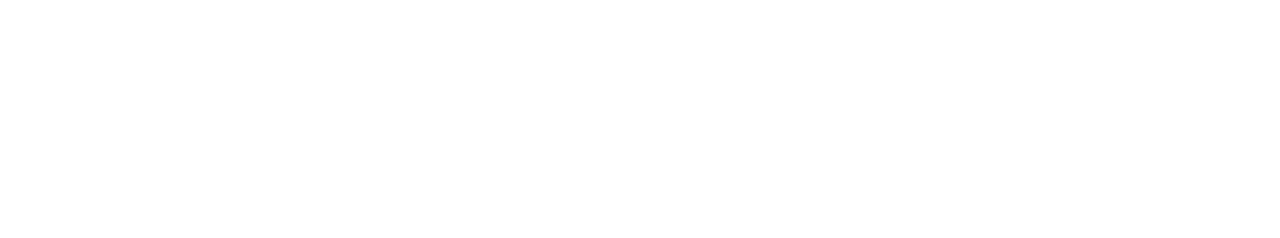
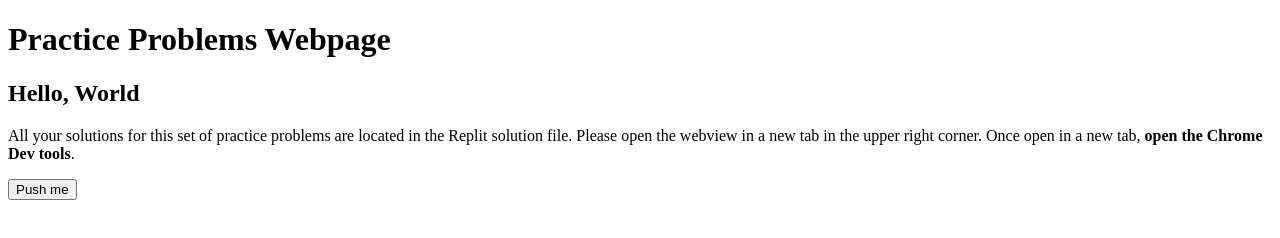
Before and after one commit to K1ngHandy/Understanding-the-DOM, a plain HTML site: page index (solution).html in a window 1280 px wide. Drawn offline with Linux system fonts and the light colour scheme.

Commit message:
Update index (solution).html

```diff
--- a/index (solution).html
+++ b/index (solution).html
@@ -2,6 +2,12 @@
 <html>
 
 <body>
+  <h1>Practice Problems Webpage</h1>
+  <h2>Hello, World</h2>
+  <p>All your solutions for this set of practice problems are located in the Replit solution file. Please open the webview in a new tab in the upper right corner. Once open in a new tab, <b>open the Chrome Dev tools</b>.
+  </p>
+  <button class='btn'>Push me</button>
+  <script>
   <script>
     /*
     DIRECTIONS: Below are solutions to all the practice problems for this learning objective.  You can try the code solution by copying it into your "index.html" file and clicking "Run".
@@ -10,18 +16,17 @@
       /*
     PROBLEM 1: Using the Elements panel, locate the h1 element and modify its text content to say "Hello, World!". If you refresh the page, does the heading change?
     */
-    //Yes because we are only changing the DOM and not the html content.
+    //Yes because we only change the DOM, not the HTML content.
 
     /*
-    PROBLEM 2: Create a h2 element that says "Hello, World" in the html above. Using the elements panel, locate the h1 element and modify its content to say "I'm changing the DOM". If you refresh the page, does the h2 change? why or why not?
+    PROBLEM 2: Create an h2 element that says "Hello, World" in the HTML above. Using the elements panel, locate the h1 element and modify its content to say "I'm changing the DOM". If you refresh the page, does the h2 change? Why or why not?
     */
-    //<h2>Hello, World</h2>
     //The h2 doesn't change because we are changing the DOM of the h1 element.
 
      /*
-    PROBLEM 3: Create a button element that says "Push me" in the html above. Using the Elements panel, locate the button element and add a class of "btn" to it. Style the button by adding custom CSS rules within the Styles panel. Does the button change after a page refresh? Explain your answer.
+    PROBLEM 3: Create a button element that says "Push me" in the HTML above. Using the Elements panel, locate the button element and add a class of "btn" to it. Style the button by adding custom CSS rules within the Styles panel. Does the button change after a page refresh? Explain your answer.
     */
-    //<button class='btn'>Push me</button>
+
     //Yes because we are not adding the styles to the html document. The changes will only stay until the page refreshes when making changes to the DOM.
 
     /*
@@ -31,7 +36,7 @@
 
 
     /*
-    PROBLEM 5 (DEBUGGING): The following code has 2 bugs that are throwing a Syntax error and not applying a style. Find the bugs and code it correctly above in the html.
+    PROBLEM 5 (DEBUGGING): The following code has 2 bugs that are throwing a Syntax error and not applying a style. Find the bugs and code them correctly above in the html.
 
     <!DOCTYPE html>
 <html>
```
